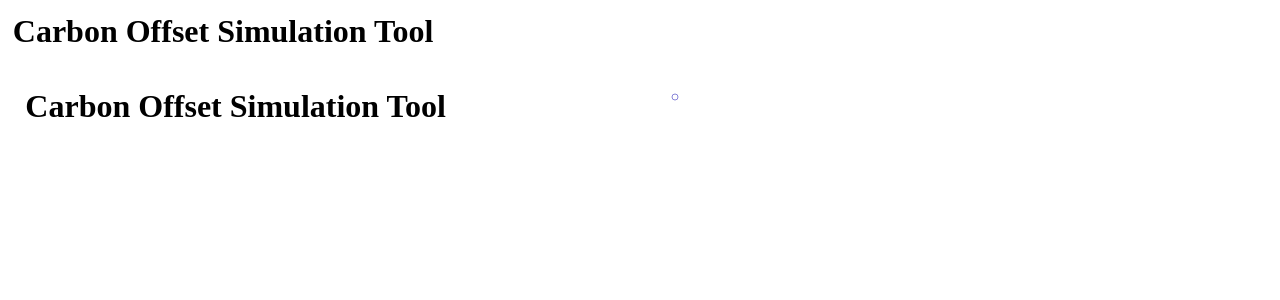
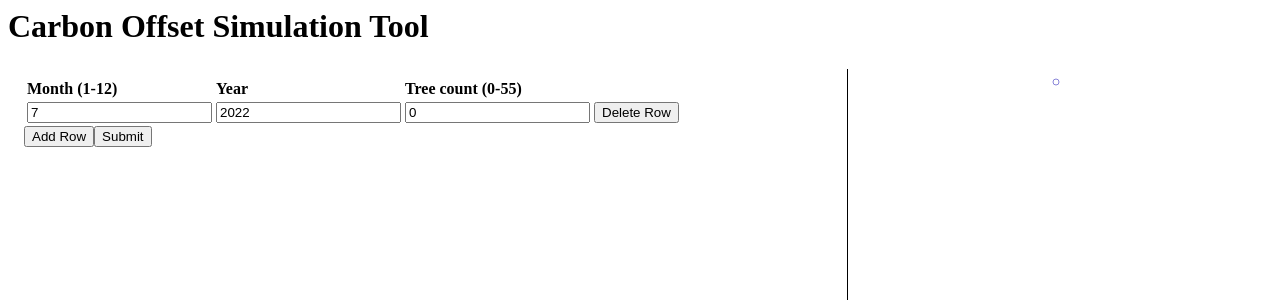
Before and after one commit to barnabycollins/S2Z-Challenge, a React (Vite) app: page / in a window 1280 px wide. Shown: the top 300 px of the page. Built offline with nearby package versions, Linux system fonts and the light colour scheme.

Commit message:
Work on form

```diff
--- a/src/App.scss
+++ b/src/App.scss
@@ -9,7 +9,7 @@
 	flex-direction: column;
 
   div {
-    margin: 1%;
+    margin: 1vh;
   }
 
 	#header {
@@ -24,8 +24,21 @@
 		display: flex;
     flex-direction: row;
 
-    #form {
+    #leftPanel {
       flex-grow: 1;
+
+      #offsetForm {
+
+        table {
+          th {
+            text-align: left;
+          }
+        }
+      }
+    }
+
+    #rightPanel {
+      border-left: 1px solid #000000;
     }
 	}
 }
--- a/src/App.tsx
+++ b/src/App.tsx
@@ -51,7 +51,7 @@ class AppBody extends React.Component<AppBodyProps, {}> {
   render() {
     return (
       <div id="main">
-        <LeftPanel></LeftPanel>
+        <LeftPanel updatePlan={this.props.updatePlan}></LeftPanel>
         <RightPanel></RightPanel>
       </div>
     );
--- a/src/LeftPanel.tsx
+++ b/src/LeftPanel.tsx
@@ -1,5 +1,6 @@
 import React from "react";
-import OffsetPlanEntry from './constructs';
+import { OffsetPlanEntry } from './constructs';
+import { OffsetPlanForm } from './OffsetPlanForm';
 
 interface LeftPanelProps {
   updatePlan(newPlan: OffsetPlanEntry[]): void
@@ -8,8 +9,8 @@ interface LeftPanelProps {
 export default class LeftPanel extends React.Component<LeftPanelProps, {}> {
   render() {
     return (
-      <div id="header">
-        <h1>Carbon Offset Simulation Tool</h1>
+      <div id="leftPanel">
+        <OffsetPlanForm updatePlan={this.props.updatePlan}></OffsetPlanForm>
       </div>
     );
   }
--- /dev/null
+++ b/src/OffsetPlanForm.tsx
@@ -0,0 +1,56 @@
+import React from "react";
+import { useFieldArray, useForm } from "react-hook-form";
+import { OffsetPlanEntry } from "./constructs";
+
+interface OffsetPlanFormProps {
+  updatePlan(newPlan: OffsetPlanEntry[]): void
+};
+
+export function OffsetPlanForm(updatePlan: (newPlan: OffsetPlanEntry[]) => void) {
+  const { register, control, handleSubmit, watch, formState: { errors } } = useForm({
+    defaultValues: {
+      offsetRows: [{ month: 7, year: 2022, trees: 0 }]
+    }
+  });
+  const onSubmit = (data: any) => console.log(data);
+
+  const {
+    fields,
+    append,
+    remove,
+  } = useFieldArray({
+    control,
+    name: "offsetRows"
+  });
+
+  return (
+    <div id="offsetForm">
+      <form onSubmit={handleSubmit(onSubmit)}>
+        <table>
+          <tr>
+            <th>Month (1-12)</th>
+            <th>Year</th>
+            <th>Tree count (0-55)</th>
+            <th></th>
+          </tr>
+          {fields.map((item, index) => {
+            return (
+              <tr key={item.id}>
+                <td><input {...register(`offsetRows.${index}.month`, { required: true, min: 1, max: 12 })} /></td>
+                <td><input {...register(`offsetRows.${index}.year`, { required: true, min: 1900, max: 3000 })} /></td>
+                <td><input {...register(`offsetRows.${index}.trees`, { required: true, min: 0, max: 55 })} /></td>
+
+                <td><button type="button" onClick={() => remove(index)}>Delete Row</button></td>
+              </tr>
+            );
+          })}
+
+        </table>
+        <button type="button" onClick={() => append({})}>Add Row</button>
+        <input type="submit" id="submit-btn"></input>
+      </form>
+    </div>
+  );
+}
+
+export default OffsetPlanForm;
--- a/src/constructs.ts
+++ b/src/constructs.ts
@@ -1,9 +1,9 @@
-export default interface monthDate {
+export interface MonthDate {
     month: number,
     year: number
 };
 
-export default interface offsetPlanEntry {
-    date: monthDate,
+export interface OffsetPlanEntry {
+    date: MonthDate,
     trees: number
 };
--- a/src/dates.ts
+++ b/src/dates.ts
@@ -1,10 +1,10 @@
-import monthDate from './constructs';
+import { MonthDate } from './constructs';
 
-export function monthsBetween(from: monthDate, to: monthDate): number {
+export function monthsBetween(from: MonthDate, to: MonthDate): number {
     return (to.year - from.year)*12 + (to.month - from.month);
 }
 
-export function getDateText(date: monthDate): string {
+export function getDateText(date: MonthDate): string {
     const months = ["Jan", "Feb", "Mar", "Apr", "May", "Jun", "Jul", "Aug", "Sep", "Oct", "Nov", "Dec"];
     return `${months[date.month-1]} ${date.year}`;
 }
```
Also changed, not shown: src/Form.tsx (deleted, +0 -25 lines), 1 other file (tests, documents, lock files or other folders).
